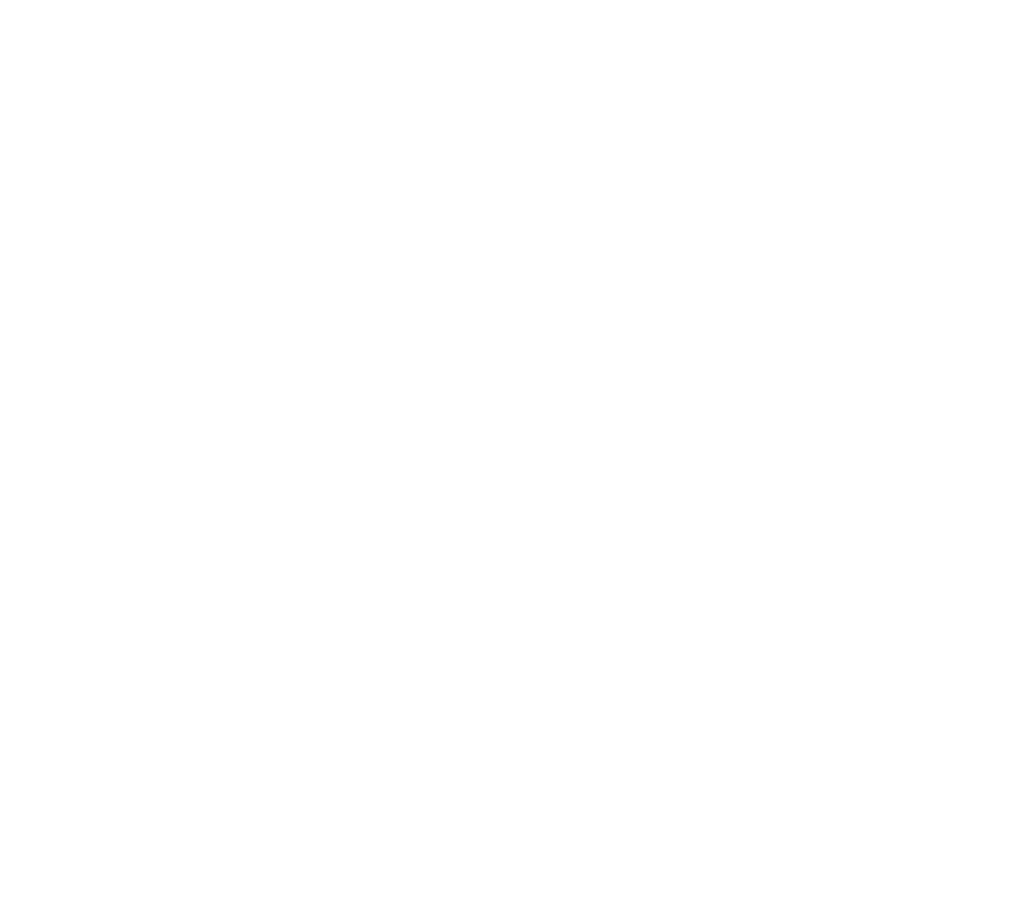
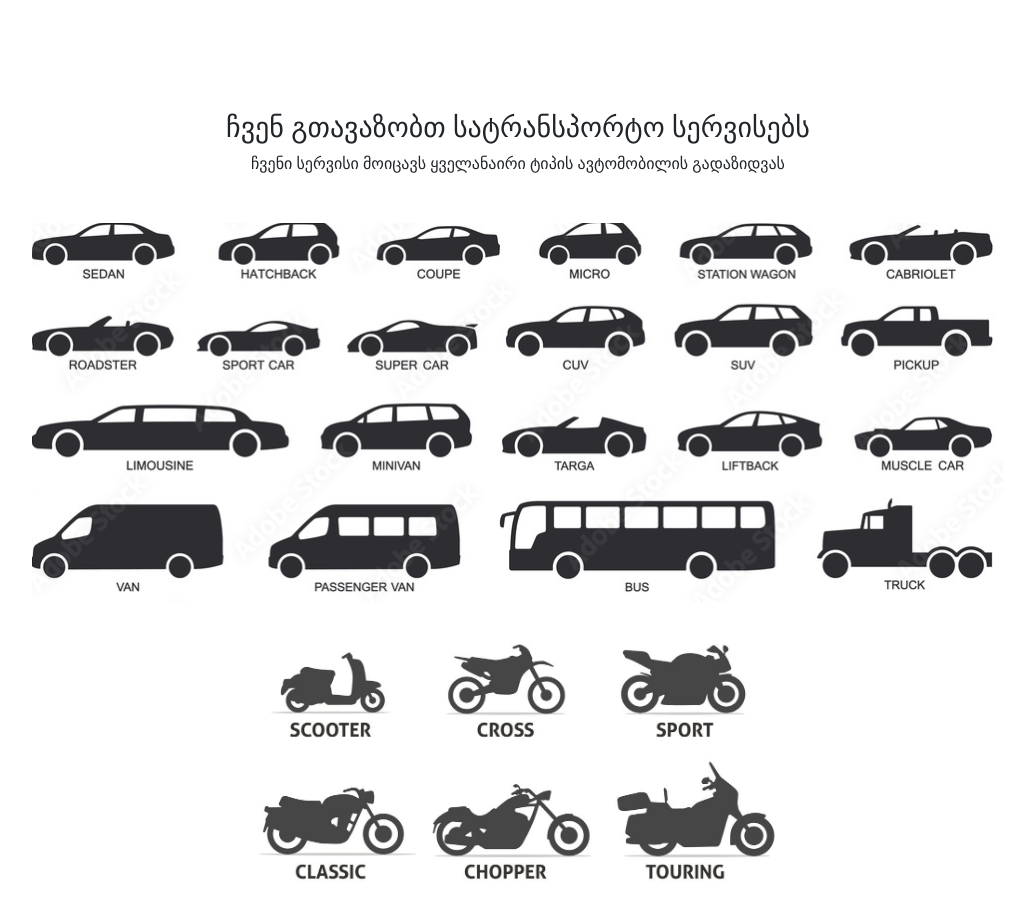
Before and after one commit to Mamulashvili/transport-company, a React (Create React App) app: page / in a window 1280 px wide. Shown: the part 1942-2860 px from the top of the page, without its empty margins (122-1146 px from the left). Before the commit the page ends 1956 px from the top, so only its background shows below. Built offline with nearby package versions, Linux system fonts and the light colour scheme.

Commit message:
Transport shapes section and assets

```diff
--- a/src/App.js
+++ b/src/App.js
@@ -5,6 +5,7 @@
 import { HeaderCards } from './components/HeaderCards';
 import { TextOnly } from './components/TextOnly';
 import { TransportCards } from './components/TransportCards';
+import { TransportShapes } from './components/TransportShapes';
 
 function App() {
   return (
@@ -14,6 +15,7 @@
       <HeaderCards />
       <TextOnly />
       <TransportCards />
+      <TransportShapes />
     </div>
   );
 }
--- a/src/components/HeaderCard.jsx
+++ b/src/components/HeaderCard.jsx
@@ -1,6 +1,6 @@
 import { Card } from 'react-bootstrap';
 
-export const HeaderCard = ({ title, body, image }) => {
+export const HeaderCard = ({ title, body, image, list }) => {
   return (
     <>
       <Card
@@ -17,6 +17,13 @@
         }
         <Card.Title>{title}</Card.Title>
         <Card.Text>{body}</Card.Text>
+        {
+          list && (
+            <ul>
+              {list.map(item => <li>item</li>)}
+            </ul>
+          )
+        }
       </Card>
     </>
   );
--- a/src/components/TransportCards.jsx
+++ b/src/components/TransportCards.jsx
@@ -44,8 +44,6 @@
           })
         }
       </Row>
-
-
     </Container>
   );
 };
--- /dev/null
+++ b/src/components/TransportShapes.jsx
@@ -0,0 +1,25 @@
+import { Container } from 'react-bootstrap';
+import carShapes from '../assets/images/cars.png';
+import bikeShapes from '../assets/images/bikes.jpeg';
+
+export const TransportShapes = () => {
+  return (
+    <Container className="mt-5 pt-5">
+      <h3>ჩვენ გთავაზობთ სატრანსპორტო სერვისებს</h3>
+      <p>ჩვენი სერვისი მოიცავს ყველანაირი ტიპის ავტომობილის გადაზიდვას</p>
+
+      <figure className="mt-5">
+        <img
+          className="mw-100"
+          src={carShapes}
+          alt="Car body shapes"
+        />
+        <img
+          className="w-50 mx-auto"
+          src={bikeShapes}
+          alt="Bike body shapes"
+        />
+      </figure>
+    </Container>
+  );
+};
```
Also changed, not shown: src/components/Cargo.jsx (added, +14 -0 lines), src/assets/images/bikes.jpeg (added), src/assets/images/cars.png (added).
